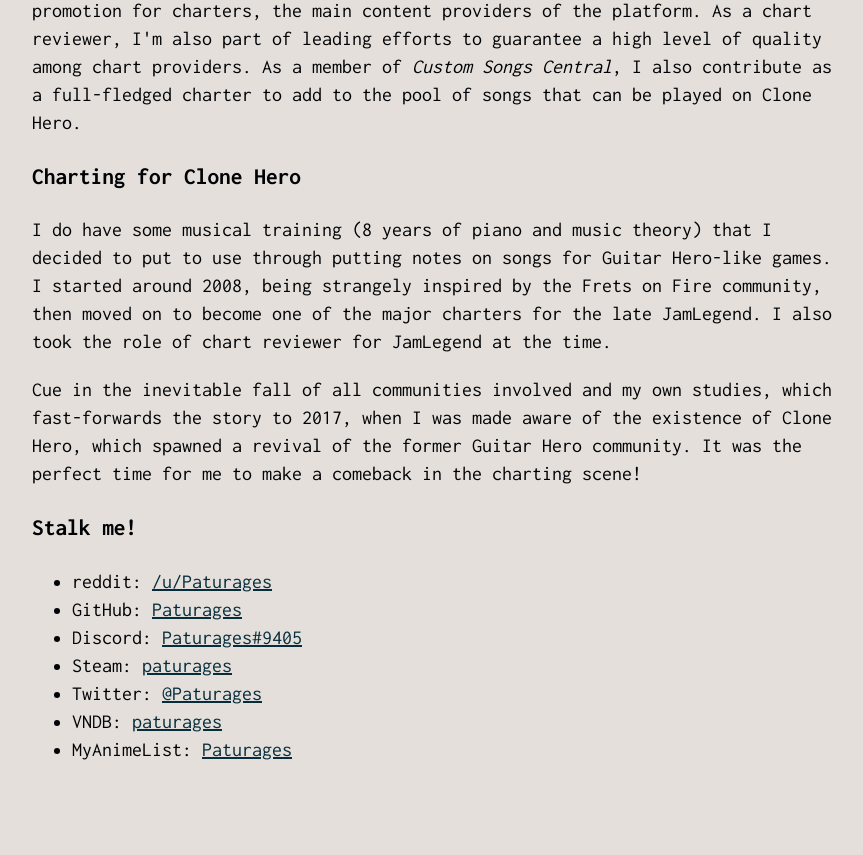
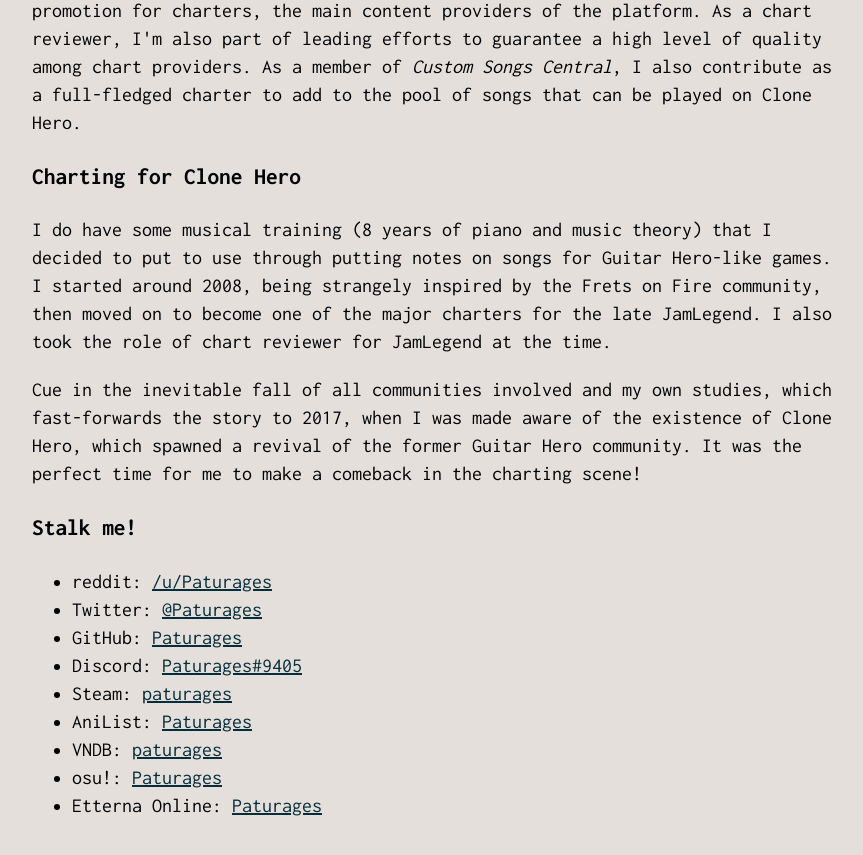
Before and after one commit to Paturages/fightthe.pw, a Jekyll site: the page built from pages/about.html, in a window 1280 px wide and 900 px high, scrolled down 1297 px. Shown: the top 855 px of the window, without its empty margins (208-1071 px from the left). Built offline with Jekyll 4.4.1, drawn with Linux system fonts in a browser that asks for light colours.

Commit message:
Update social media

```diff
--- a/pages/about.html
+++ b/pages/about.html
@@ -68,11 +68,13 @@ layout: base
 <h3>Stalk me!</h3>
 
 <ul>
-  <li>reddit: <a href="https://reddit.com/u/Paturages" target="_blank">/u/Paturages</a></li>
-  <li>GitHub: <a href="https://github.com/Paturages" target="_blank">Paturages</a></li>
-  <li>Discord: <a href="https://discordapp.com" target="_blank">Paturages#9405</a></li>
-  <li>Steam: <a href="https://steamcommunity.com/id/paturages" target="_blank">paturages</a></li>
-  <li>Twitter: <a href="https://twitter.com/Paturages" target="_blank">@Paturages</a></li>
-  <li>VNDB: <a href="https://vndb.org/u91471" target="_blank">paturages</a></li>
-  <li>MyAnimeList: <a href="https://myanimelist.net/profile/Paturages" target="_blank">Paturages</a></li>
+  <li>reddit: <a href="https://reddit.com/u/Paturages" target="_blank" rel="noopener noreferrer">/u/Paturages</a></li>
+  <li>Twitter: <a href="https://twitter.com/Paturages" target="_blank" rel="noopener noreferrer">@Paturages</a></li>
+  <li>GitHub: <a href="https://github.com/Paturages" target="_blank" rel="noopener noreferrer">Paturages</a></li>
+  <li>Discord: <a href="https://discordapp.com" target="_blank" rel="noopener noreferrer">Paturages#9405</a></li>
+  <li>Steam: <a href="https://steamcommunity.com/id/paturages" target="_blank" rel="noopener noreferrer">paturages</a></li>
+  <li>AniList: <a href="https://anilist.co/user/Paturages/" target="_blank" rel="noopener noreferrer">Paturages</a></li>
+  <li>VNDB: <a href="https://vndb.org/u91471" target="_blank" rel="noopener noreferrer">paturages</a></li>
+  <li>osu!: <a href="https://osu.ppy.sh/users/1375479" target="_blank" rel="noopener noreferrer">Paturages</a></li>
+  <li>Etterna Online: <a href="https://etternaonline.com/user/Paturages" target="_blank" rel="noopener noreferrer">Paturages</a></li>
 </ul>
```
